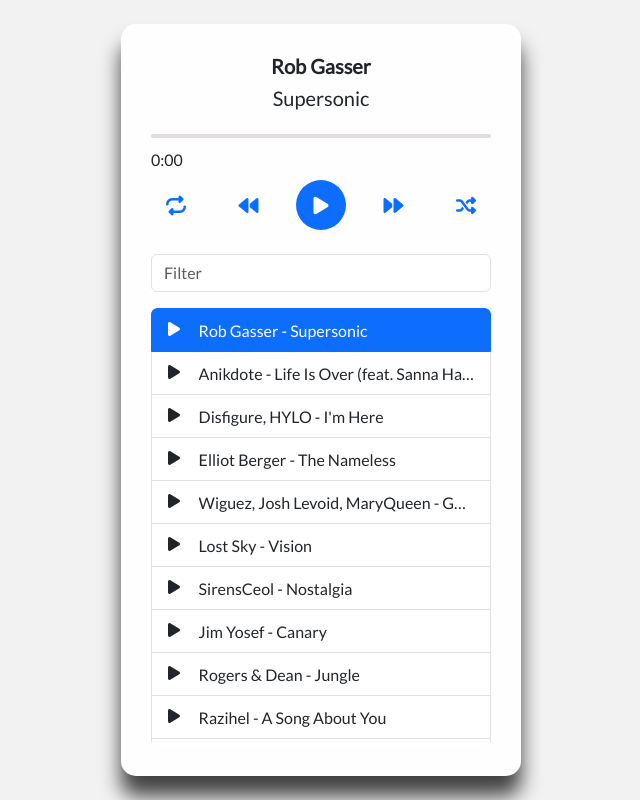
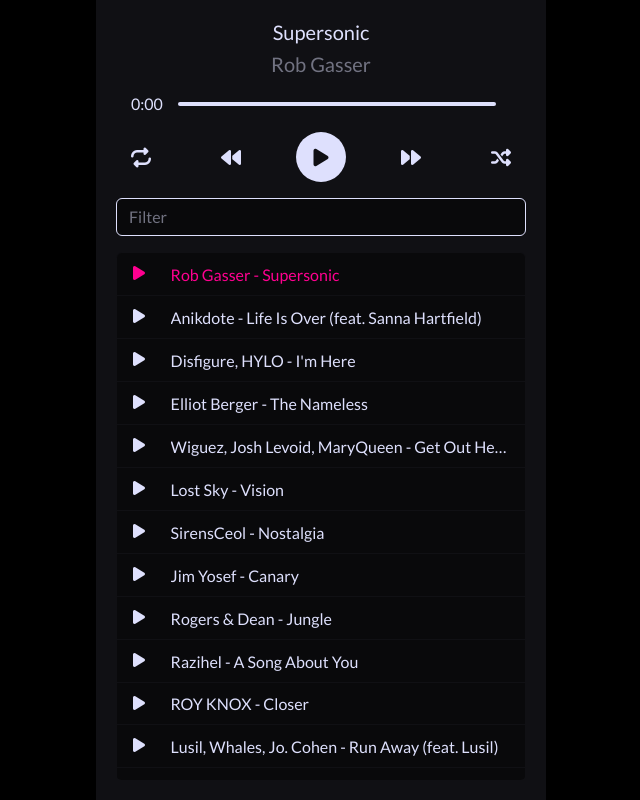
Before and after one commit to stefancaras/music_player, a plain HTML site: page music_player2/index.html in a window 1280 px wide. Shown: the whole page, without its empty margins (319-959 px from the left). Drawn offline with nearby package versions, Linux system fonts and the light colour scheme.

Commit message:
improvements, new theme

```diff
--- a/music_player2/index.html
+++ b/music_player2/index.html
@@ -19,34 +19,34 @@
   </head>
   <body>
     <div class="music-container">
-      <div class="music-info text-center w-100 mb-2">
-        <h5 class="artist fw-bold"></h5>
-        <h5 class="title mb-4"></h5>
-        <div id="progress-container">
-          <div class="progress bg-primary"></div>
-        </div>
-        <div class="d-flex justify-content-between">
+      <div class="music-info text-center w-100 mb-3">
+        <h5 class="title"></h5>
+        <h5 class="artist mb-3"></h5>
+        <div class="d-flex mx-15px">
           <div id="curr-time">0:00</div>
+          <div id="progress-container">
+            <div class="progress bg-pink"></div>
+          </div>
           <div id="dur-time"></div>
         </div>
       </div>
 
       <audio id="audio" preload="auto"></audio>
 
-      <div id="navigation" class="d-flex justify-content-between w-100 mb-4">
-        <button id="repeat" class="action-btn text-primary">
+      <div id="navigation" class="d-flex justify-content-between w-100 mb-3">
+        <button id="repeat" class="action-btn text-color">
           <i class="fas fa-repeat"></i>
         </button>
-        <button id="prev" class="action-btn text-primary">
+        <button id="prev" class="action-btn text-color">
           <i class="fas fa-backward"></i>
         </button>
-        <button id="play" class="action-btn bg-primary text-white">
+        <button id="play" class="action-btn bg-color text-color-dark">
           <i class="fas fa-play"></i>
         </button>
-        <button id="next" class="action-btn text-primary">
+        <button id="next" class="action-btn text-color">
           <i class="fas fa-forward"></i>
         </button>
-        <button id="random" class="action-btn text-primary">
+        <button id="random" class="action-btn text-color">
           <i class="fas fa-random"></i>
         </button>
       </div>
--- a/music_player2/music_list.js
+++ b/music_player2/music_list.js
@@ -110,6 +110,7 @@ export const music_list = [
   "m els, Siimi - Here For Me (feat. m els)",
   "yanvince, comusal - magnificent",
   "LFZ - Popsicle",
+  "ZEST - You & Me",
   "Hush - Freaky",
   "Unknown Brain, Glaceo - Jungle Of Love",
   "ETikka, MADZI - A&B",
@@ -121,7 +122,6 @@ export const music_list = [
   "Egzod, Alan Walker - Dreamer (Egzod Remix)",
   "Chime, Adam Tell - Whole",
   "Arc North, Neoni, Egzod - The Revolution",
-  "Anikdote - Which Direction",
   "ANGELPLAYA - PULL UP",
   "Raiko - Revenger",
   "Egzod, Chris Linton - Wake Up (feat. Chris Linton)",
@@ -209,11 +209,13 @@ export const music_list = [
   "Used - Forget",
   "Silent Child, ruindkid, SVRRIC - Fall To My Grave",
   "Toxic Joy - The Rave",
+  "its different - Outlaw (feat. Miss Mary)",
   "Diviners, Level 8 - Guide You Home",
   "3rd Prototype - Together",
   "RUD, Elektronomia - Rollercoaster",
   "Shiah Maisel, Jim Yosef - Unforgivable",
   "LarsM - Lovers",
+  "Svniivan, Tim Beeren, ROY KNOX - Save Me",
   "Cormak - Flavors",
   "Poylow, Misfit, MAD SNAX - Halo (I'll Be There)",
   "Debris, Our Psych - Omerta",
@@ -298,6 +300,7 @@ export const music_list = [
   "Mendum - Red Hands",
   "Mara Necia, Rob Gasser, T &amp; Sugah - Bring Me The Light (Rob Gasser Remix)",
   "More Plastic, URBANO - Psycho",
+  "JOXION - Go Off",
   "Kovan, Alex Skrindo, Izzy - Into The Wild (feat. Izzy)",
   "PLVTO - Are You With Me",
   "Laszlo - Here We Are",
@@ -404,6 +407,7 @@ export const music_list = [
   "Unknown Brain, Spce CadeX, Max Landry - Holding You (feat. Max Landry)",
   "Electro-Light - Symbolism pt. II",
   "Raude - diversion",
+  "Janji feat. TR - Milky Way Stars",
   "Rob Gasser, Sekai - Superhero (feat. Sekai)",
   "Whales - Lights",
   "Raiko, Remi Willow - Lightning Child (feat. Remi Willow)",
@@ -435,6 +439,7 @@ export const music_list = [
   "Ramzoid - Electron",
   "Barren Gates, M.I.M.E - Enslaved",
   "Outlandr - Eternity",
+  "BIMINI - No Way (with Avi Snow)",
   "Debris - Double D",
   "PatrickReza - Choices",
   "Egzod, Veronica Bravo, M.I.M.E - Rise Up (ft. Veronica Bravo & M.I.M.E)",
@@ -524,6 +529,7 @@ export const music_list = [
   "Dany Yeager, Chris Later - There's Nobody Else",
   "ANGELPLAYA - PLAYAS NEVER DIE",
   "Besomorph, Coopex, Riell - Redemption (ft. Riell)",
+  "Rival x Jim Yosef - Gone For Good (w_ Alaina Cross)",
   "Rxm リム - CONNECTION",
   "Dax, VinDon, Unknown Brain - Phenomenon",
   "Andromedik, Murdock, Dualistic - Light (feat. Dualistic)",
@@ -535,6 +541,7 @@ export const music_list = [
   "Ghost'n'Ghost, Blooom, ASHWOOD - Dial Tone",
   "Ascence - Konnichiwa ",
   "Robert Chacon - Redshift",
+  "4URA & JSTN DMND - Your Highness",
   "Egzod, Leo The Kind - Paper Crowns (feat. Leo The Kind)",
   "Domastic - Weird Dream",
   "WATEVA - Ber Zer Ker",
@@ -554,6 +561,7 @@ export const music_list = [
   "Felix Samuel, Millbrook - Lost Without You",
   "Barren Gates - You Made A Monster",
   "DigEx - Trust Me ",
+  "JNATHYN x Bryan Andrew Medina - Clockwork",
   "Nomeli, Maikubi, FLAYA PLAYA - uWu BURST",
   "Shiah Maisel, CADMIUM - Blame It On Me",
   "Xaia, Rain Man, Oly - Breakdown",
@@ -583,6 +591,7 @@ export const music_list = [
   "Droptek - New Style",
   "Everen Maxwell - Accelerate",
   "Alex Skrindo, Axol - Get Up Again (feat. Axol)",
+  "Raul Ojamaa - Hold On Me (feat. Maris Pihlap)",
   "Upsilone - Duxure",
   "ÉWN, Whogaux - Start That Fire",
   "Shiah Maisel, Unknown Brain - Forget You",
@@ -604,9 +613,7 @@ export const music_list = [
   "Feint, Heather Sommer - Shockwave (feat. Heather Sommer)",
   "Arcana, Zack Merci - Love Potion",
   "Zookeepers, Heuse - Mercury",
-  "Omri - Dishonest",
   "intouch - Now I'm Broken",
-  "ZEST - You & Me",
   "Eli Raain, CADMIUM - Ghost (feat. Eli Raain)",
   "Alex Skrindo, Alan Walker - Dreamer (Alex Skrindo Remix)",
   "Lost Sky, Jex - Where We Started (feat. Jex)",
@@ -641,6 +648,7 @@ export const music_list = [
   "Itro, Kédo Rebelle - Skyward Bound ",
   "Teyeq - Pull Me Down",
   "Main Reaktor - Salvation",
+  "Anikdote - Which Direction",
   "Toxic Joy - All Night",
   "Alex Skrindo, Stahl - Moments",
   "Sam Day - If You",
@@ -753,6 +761,7 @@ export const music_list = [
   "Desembra - Hit 'Em",
   "Egzod, Leo The Kind, Nurko - Paper Crowns (feat. Leo The Kind) [Nurko Remix]",
   "PLEEG - Voyage",
+  "Ariadne - All I Need (feat. Karl Killing)",
   "Diamond Eyes - 23",
   "RetroVision, Domastic - SICC",
   "Tobu, DEAF KEV, Anna Yvette, Electro-Light, Jim Yosef - Destiny",
@@ -822,6 +831,7 @@ export const music_list = [
   "ATSMXN, XTOM - Enemies",
   "Main Reaktor - Recession",
   "Egzod, evOke - Departure (feat. evOke)",
+  "Omri - Dishonest",
   "Lost Sky - Need You",
   "Halvorsen, Netrum - Phoenix",
   "Zaug, Jéja - Bad Habit (feat. Zaug) - Phonk Version",
@@ -1382,6 +1392,7 @@ export const music_list = [
   "nøll, Highlnd, Josh Rubin - Don't Want To Feel",
   "Sekai - Running",
   "Arcien - Elevate",
+  "3rd Prototype - After The Storm",
   "Kovan, Electro-Light - Skyline",
   "EBEN - Promise",
   "Futuristik - Like U Say",
--- a/music_player2/script.js
+++ b/music_player2/script.js
@@ -7,6 +7,7 @@ let songIndex = 0;
 let repeat = false;
 let random = false;
 
+// Functions
 const loadPlaylist = () => {
   let string = "";
   songs.forEach((song, i) => {
@@ -47,7 +48,13 @@ const nextSong = () => {
   playSong();
 };
 
-$(".music-container").addEventListener("click", (e) => {
+// Event listeners
+$("#progress-container").addEventListener("click", (e) => {
+  $("#audio").currentTime =
+    (e.offsetX / $("#progress-container").clientWidth) * $("#audio").duration;
+});
+
+$("#navigation").addEventListener("click", (e) => {
   const id = e.target.id;
   const parentId = e.target.parentElement.id;
   if (id === "play" || parentId === "play") {
@@ -67,15 +74,16 @@ $(".music-container").addEventListener("click", (e) => {
   } else if (id === "next" || parentId === "next") {
     nextSong();
   } else if (id === "repeat" || parentId === "repeat") {
-    $("#repeat").classList.toggle("text-danger");
+    $("#repeat").classList.toggle("text-pink");
     repeat = !repeat;
   } else if (id === "random" || parentId === "random") {
-    $("#random").classList.toggle("text-danger");
+    $("#random").classList.toggle("text-pink");
     random = !random;
-  } else if (id === "progress-container" || parentId === "progress-container") {
-    $("#audio").currentTime =
-      (e.offsetX / $("#progress-container").clientWidth) * $("#audio").duration;
-  } else if (e.target.dataset.id) {
+  }
+});
+
+$("#playlist").addEventListener("click", (e) => {
+  if (e.target.dataset.id) {
     prevIndex.push(songIndex);
     songIndex = +e.target.dataset.id;
     loadSong(songs[songIndex]);
@@ -109,5 +117,6 @@ $("#filter").addEventListener("keyup", (e) => {
   songIndex = 0;
 });
 
+// Execute when page loads
 loadPlaylist();
 loadSong(songs[0]);
--- a/music_player2/style.css
+++ b/music_player2/style.css
@@ -1,10 +1,14 @@
 @import url("https://fonts.googleapis.com/css?family=Lato&display=swap");
 
+:root {
+  color-scheme: dark;
+}
 body {
   display: flex;
   justify-content: center;
   height: 100vh;
-  background: #f2f2f2;
+  background: black;
+  color: #dee0fd;
   font-family: "Lato", sans-serif;
 }
 li > i {
@@ -19,22 +23,17 @@ li > span {
   text-overflow: ellipsis;
   vertical-align: middle;
 }
-
 .music-container {
   display: flex;
   flex-direction: column;
   align-items: center;
-  height: 94vh;
+  height: 100vh;
   min-height: 500px;
   width: 100vw;
-  max-width: 400px;
-  background-color: #fefefe;
-  border-radius: 15px;
-  box-shadow: 0 20px 20px #000b;
-  padding: 30px;
-  margin-top: 3vh;
+  max-width: 450px;
+  background-color: #101014;
+  padding: 20px;
 }
-
 .action-btn {
   width: 50px;
   height: 50px;
@@ -42,6 +41,7 @@ li > span {
   font-size: 20px;
   border: 0;
   border-radius: 50%;
+  padding: 0;
   cursor: pointer;
 }
 .action-btn:focus {
@@ -50,25 +50,58 @@ li > span {
 .fa-play {
   cursor: pointer;
 }
-
 #progress-container {
-  background: #dfdbdf;
+  width: 100%;
+  background: #dee0fd;
   border-radius: 5px;
-  margin: 10px 0;
+  margin: 10px 15px;
   height: 4px;
   cursor: pointer;
 }
-
 .progress {
   border-radius: 5px;
   height: 100%;
   width: 0%;
   transition: width 0.1s linear;
 }
-
-.absolute-center {
-  position: absolute;
-  top: 50%;
-  left: 50%;
-  transform: translate(-50%, -50%);
+.list-group-item {
+  background: #09090b;
+  color: #dee0fd;
+  border-color: #101014;
 }
+.list-group-item.active {
+  background: #09090b;
+  color: #ff0090;
+  border-color: #101014;
+}
+#filter {
+  background: #09090b;
+  color: #dee0fd;
+  border-color: #dee0fd;
+}
+#filter:focus {
+  border-color: #ff0090;
+  box-shadow: 0 0 0 0.25rem #ff009040;
+}
+.artist,
+#filter::placeholder {
+  color: #717281;
+}
+.mx-15px {
+  margin: 0 15px;
+}
+.bg-color {
+  background-color: #dee0fd;
+}
+.bg-pink {
+  background: #ff0090;
+}
+.text-color {
+  color: #dee0fd;
+}
+.text-color-dark {
+  color: #101014;
+}
+.text-pink {
+  color: #ff0090;
+}
```
Also changed, not shown: 1 other file.
